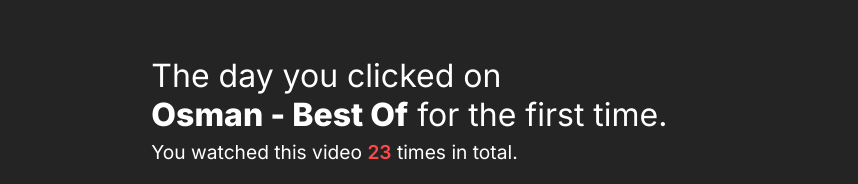
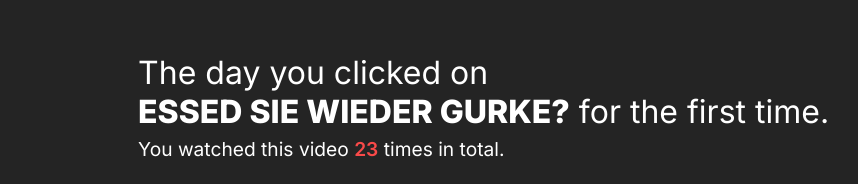
Before and after one commit to leosch1/youtube-path, a Next.js app: page / in a window 1280 px wide. Shown: the part 5713-5897 px from the top of the page, without its empty margins (364-1222 px from the left). Built offline with nearby package versions, Linux system fonts and the light colour scheme; grey boxes are pictures that could not be loaded.

Commit message:
change most watched video

```diff
--- a/example-data/exampleMostWatchedVideo.ts
+++ b/example-data/exampleMostWatchedVideo.ts
@@ -3,7 +3,7 @@ import { Video } from "../types/types";
 export const exampleMostWatchedVideo: Video = {
     "firstWatchedDate": new Date("2022-04-01T21:09:37.809Z"),
     "watchedCount": 23,
-    "videoTitle": "Osman - Best Of",
-    "videoId": "yi2xrCea8Ek",
-    "channelTitle": "Berner Jugendtreff"
+    "videoTitle": "ESSED SIE WIEDER GURKE?",
+    "videoId": "BpVR7AvP8LA",
+    "channelTitle": "Swissmeme TV"
 };
```
